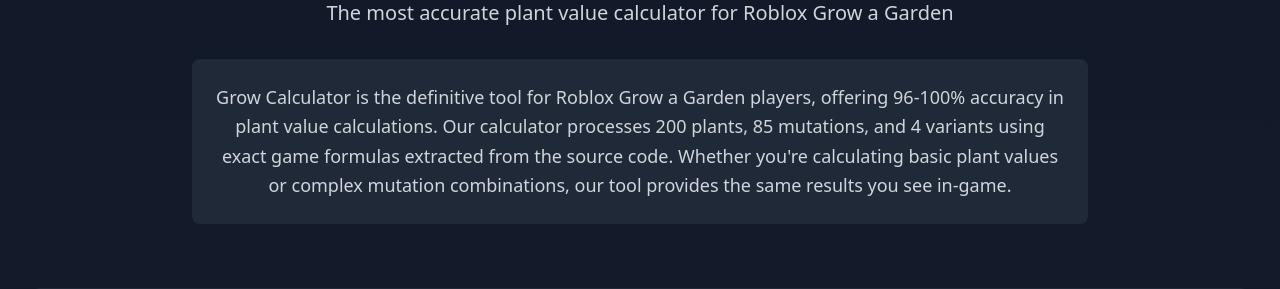
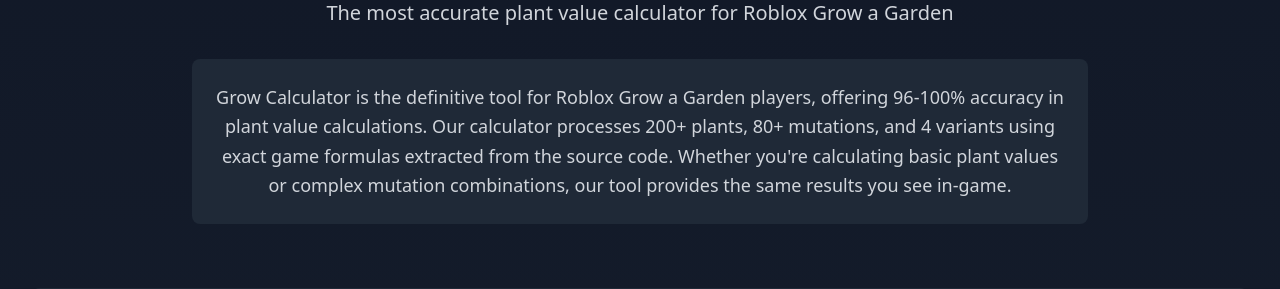
Before and after one commit to NomadWithoutAHome/GrowCaculator-main, a FastAPI app: page /about in a window 1280 px wide. Shown: the part 161-450 px from the top of the page. Run offline with FastAPI, Linux system fonts and the light colour scheme; some libraries are stand-ins or nearby versions.

Commit message:
Update about.html

```diff
--- a/templates/about.html
+++ b/templates/about.html
@@ -19,7 +19,7 @@
     <!-- SEO Summary -->
     <div class="max-w-4xl mx-auto bg-gray-800 rounded-lg p-6 mb-8">
         <p class="text-lg text-gray-300 leading-relaxed">
-            Grow Calculator is the definitive tool for Roblox Grow a Garden players, offering 96-100% accuracy in plant value calculations. Our calculator processes 200 plants, 85 mutations, and 4 variants using exact game formulas extracted from the source code. Whether you're calculating basic plant values or complex mutation combinations, our tool provides the same results you see in-game.
+            Grow Calculator is the definitive tool for Roblox Grow a Garden players, offering 96-100% accuracy in plant value calculations. Our calculator processes 200+ plants, 80+ mutations, and 4 variants using exact game formulas extracted from the source code. Whether you're calculating basic plant values or complex mutation combinations, our tool provides the same results you see in-game.
         </p>
     </div>
 </section>
```
